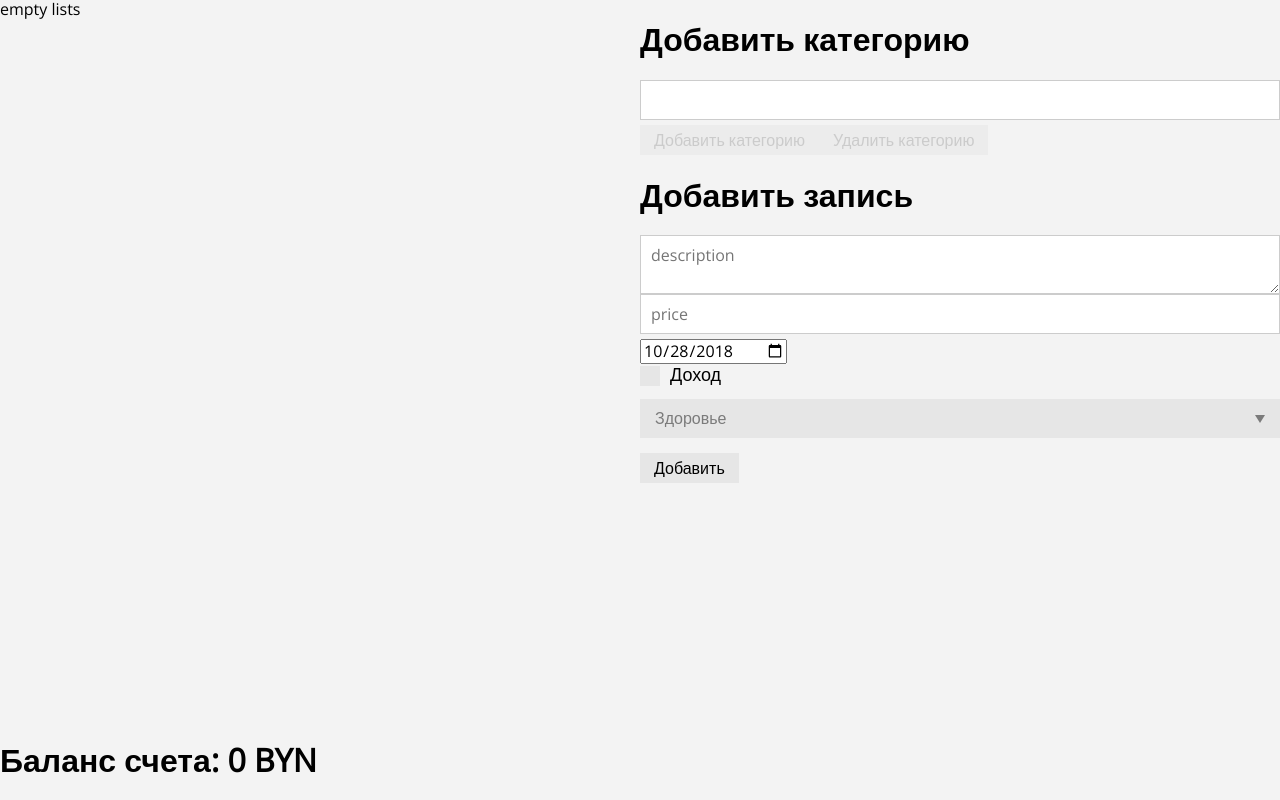
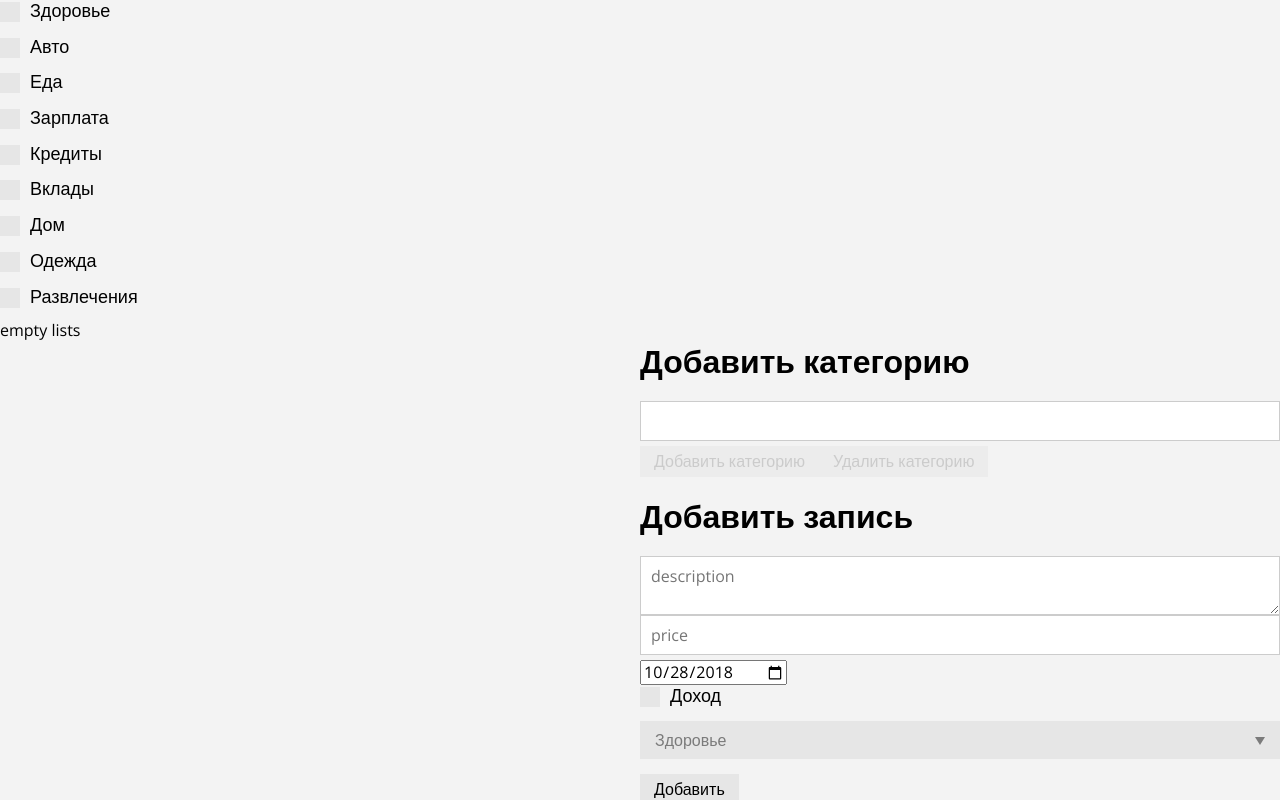
Before and after one commit to labarth/react-boilerplate-new, a React app: page / in a window 1280 px wide. Built offline with nearby package versions, Linux system fonts and the light colour scheme.

Commit message:
added filter notes container

```diff
--- a/src/App.js
+++ b/src/App.js
@@ -1,13 +1,12 @@
 import React, { Component } from 'react';
-import styled from 'styled-components';
 import { NotesList } from 'containers/Notes/NotesList';
 import { AddNotesForm } from 'containers/AddNotes/AddNotesForm';
 import { AddCategories } from 'containers/AddCategories/AddCategories';
+import { FilterNotes } from 'containers/FilterNotes/FilterNotes';
 import { Balance } from 'containers/Balance/Balance';
 import { Page } from 'components/Layout/Page';
+import { Col } from 'components/Col/Col';
 import { Row } from 'components/Row/Row';
-import { Col } from 'components/Col/Col';
-import {Scroll} from './components/Scroll/Srcoll'
 
 class App extends Component {
   shouldComponentUpdate() {
@@ -17,6 +16,7 @@ class App extends Component {
   render() {
     return (
       <Page>
+        <FilterNotes />
         <div style={{
           display: 'flex',
           minHeight: '100%',
@@ -30,8 +30,10 @@ class App extends Component {
             height: '100%',
             width: '100%',
             display: 'flex',
+            flexDirection: 'column',
           }}
           >
+            <Row>
               <Col>
                 <NotesList />
               </Col>
@@ -39,6 +41,7 @@ class App extends Component {
                 <AddCategories />
                 <AddNotesForm />
               </Col>
+            </Row>
           </div>
           <Balance />
         </div>
--- a/src/components/Checkbox/Checkbox.js
+++ b/src/components/Checkbox/Checkbox.js
@@ -5,20 +5,22 @@ import { StyledCheckbox, StyledInputCheckbox, StyledIndicator } from './Styled';
 class Checkbox extends PureComponent {
   static propTypes = {
     name: PropTypes.string,
+    label: PropTypes.string,
     onChange: PropTypes.func,
   };
 
   static defaultProps = {
-    name: null,
+    name: '',
+    label: '',
     onChange: Function.prototype,
   };
 
   render() {
-    const { name, onChange } = this.props;
+    const { name, onChange, label } = this.props;
 
     return (
       <StyledCheckbox>
-        Доход
+        {label}
         <StyledInputCheckbox
           type="checkbox"
           name={name}
--- a/src/containers/AddNotes/AddNotesForm.js
+++ b/src/containers/AddNotes/AddNotesForm.js
@@ -104,6 +104,7 @@ class AddNotesForm extends PureComponent {
           <Checkbox
             name="isInc"
             onChange={this.handleChangeCheckbox}
+            label="Доход"
           />
         </div>
         <div>
--- /dev/null
+++ b/src/containers/FilterNotes/FilterNotes.js
@@ -0,0 +1,26 @@
+import React, { PureComponent } from 'react';
+import PropTypes from 'prop-types';
+import { connect } from 'react-redux';
+import { List } from 'components/List/List';
+import { FilterNotesItem } from './FilterNotesItem';
+
+const mapStateToProps = (state) => ({
+  categories: state.categories,
+});
+
+@connect(mapStateToProps)
+class FilterNotes extends PureComponent {
+  static propTypes = {};
+
+  static defaultProps = {};
+
+  render() {
+    return (
+      <List>
+        {this.props.categories.map((category) => (<FilterNotesItem key={category.get('label')} label={category.get('label')} />))}
+      </List>
+    );
+  }
+}
+
+export { FilterNotes };
--- /dev/null
+++ b/src/containers/FilterNotes/FilterNotesItem.js
@@ -0,0 +1,21 @@
+import React, { PureComponent } from 'react';
+import PropTypes from 'prop-types';
+import { Checkbox } from 'components/Checkbox/Checkbox';
+
+class FilterNotesItem extends PureComponent {
+  static propTypes = {};
+
+  static defaultProps = {};
+
+  render() {
+    return (
+      <li>
+        <Checkbox
+          label={this.props.label}
+        />
+      </li>
+    );
+  }
+}
+
+export { FilterNotesItem };
```
Lines whose indentation alone changed are shown as unchanged.
